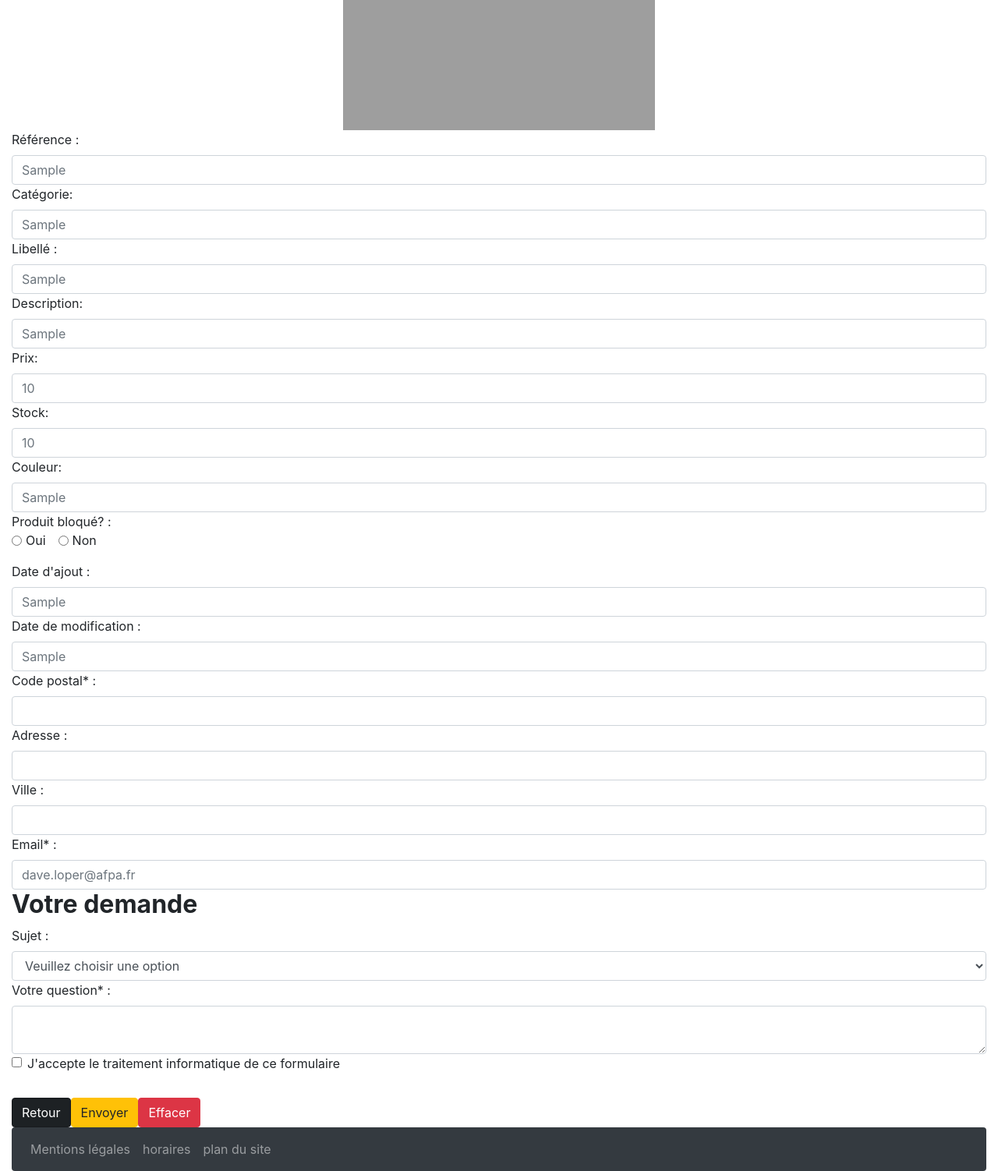
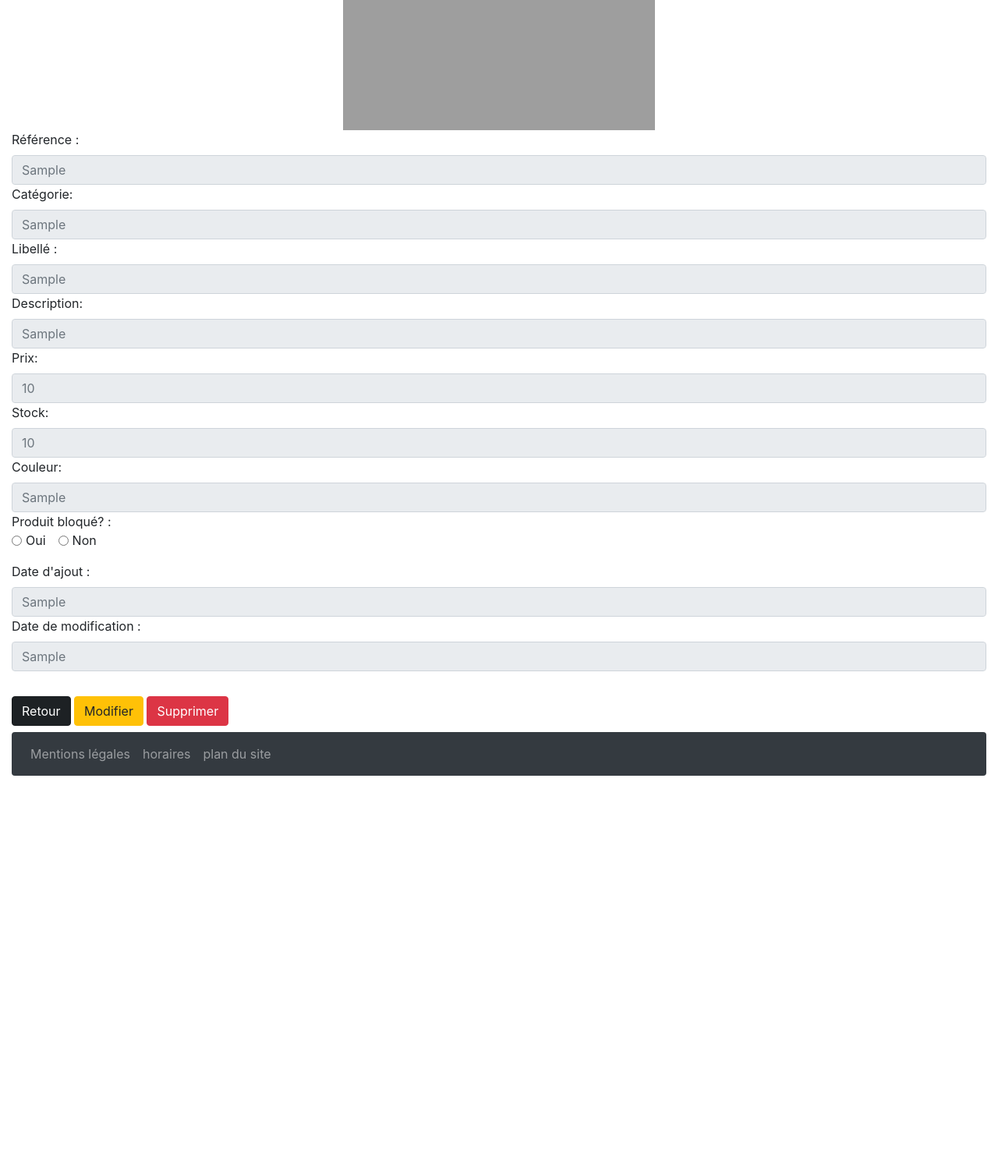
Before and after one commit to Farcy-Corentin/jarditou, a PHP site: page /details.php?pro_id=1 in a window 1280 px wide. Shown: the part 505-2007 px from the top of the page at 78% size. After the commit the page ends 1500 px from the top, so only its background shows below. Run offline with PHP 8.4, Linux system fonts and the light colour scheme; tables that the repository leaves empty or names only in its code hold one stand-in row (values such as "Sample post"); grey boxes are pictures that could not be loaded.

Commit message:
formulaire de modification à finir

```diff
--- a/details.php
+++ b/details.php
@@ -31,19 +31,19 @@
         echo "<div class='col-12'>";
             echo '<div class="form-group">';
                 echo '<label for="ref">Référence :</label>';
-                echo '<input type="text" class="form-control" name="ref" id="ref" placeholder='.$produit->pro_ref.'>';
+                echo '<input type="text" readOnly class="form-control" name="ref" id="ref" placeholder='.$produit->pro_ref.'>';
                 echo '<label for="categorie">Catégorie:  </label>';
-                echo '<input type="text" class="form-control" name="categorie" id="catégorie" placeholder='.$produit->cat_nom.'>';
+                echo '<input type="text" readOnly class="form-control" name="categorie" id="catégorie" placeholder='.$produit->cat_nom.'>';
                 echo '<label for="libelle">Libellé :  </label>';
-                echo '<input type="text" class="form-control" name="libelle" id="libelle" placeholder='.$produit->pro_libelle.'>';
+                echo '<input type="text" readOnly class="form-control" name="libelle" id="libelle" placeholder='.$produit->pro_libelle.'>';
                 echo '<label for="description">Description:  </label>';
-                echo '<input type="text" class="form-control" name="description" id="description" placeholder='.$produit->pro_description.'>';
+                echo '<input type="text" readOnly class="form-control" name="description" id="description" placeholder='.$produit->pro_description.'>';
                 echo '<label for="prix">Prix:  </label>';
-                echo '<input type="text" class="form-control" name="prix" id="prix" placeholder='.$produit->pro_prix.'>';
+                echo '<input type="text" readOnly class="form-control" name="prix" id="prix" placeholder='.$produit->pro_prix.'>';
                 echo '<label for="stock">Stock:  </label>';
-                echo '<input type="text" class="form-control" name="stock" id="stock" placeholder='.$produit->pro_stock.'>';
+                echo '<input type="text" readOnly class="form-control" name="stock" id="stock" placeholder='.$produit->pro_stock.'>';
                 echo '<label for="couleur">Couleur:  </label>';
-                echo '<input type="text" class="form-control" name="couleur" id="couleur" placeholder='.$produit->pro_couleur.'>';
+                echo '<input type="text" readOnly class="form-control" name="couleur" id="couleur" placeholder='.$produit->pro_couleur.'>';
                 echo '<div class="form-group d-flex flex-column">';
                 echo '<div>';
                 echo '<label class="form-check-label" for="bloque">Produit bloqué? :</label>';
@@ -58,41 +58,35 @@
                 echo '</div>';
                 echo '<div class="form-group">';
                 echo '<label for="date_ajout">Date d\'ajout :</label>';
-                echo '<input class="form-control" type="text" name="date_ajout" id="date_ajout" placeholder='.$produit->pro_d_ajout.'>';
+                echo '<input class="form-control" readOnly type="text" name="date_ajout" id="date_ajout" placeholder='.$produit->pro_d_ajout.'>';
                 echo '<label for="date_modif">Date de modification :</label>';
-                echo '<input class="form-control" type="text" name="date_modif" id="date_modif" placeholder='.$produit->pro_d_modif.'>';
+                echo '<input class="form-control" readOnly type="text" name="date_modif" id="date_modif" placeholder='.$produit->pro_d_modif.'>';
+                echo '</div>';
+                //   bouttons
+                '</div>';
 
-                 ?>
+                echo
+                '<a href="tableau.php" title="retour" role="button" class="btn btn-dark active mt-3 mb-2">Retour</a>
+                <a href="formulaire_modif.php?pro_id='.$produit->pro_id.'" role="button" class="btn btn-warning mt-3 mb-2">Modifier</a>
+                <a href=javascript:void(0) role="button" onclick="confirmation(7)" class="btn btn-danger mt-3 mb-2">Supprimer</a>
+                </form>
+                </div>';
+  ?>
 
-                     <label for="code_postal">Code postal* :</label>
-                     <input class="form-control" type="text" name="code_postal" id="code_postal">
-                     <label for="adresse">Adresse :</label>
-                     <input class="form-control" type="text" name="adresse" id="adresse">
-                     <label for="ville">Ville :</label>
-                     <input class="form-control" type="text" name="ville" id="ville">
-                     <label for="email">Email* :</label>
-                     <input class="form-control" type="text" placeholder="dave.loper@afpa.fr" title="dave.loper@afpa.fr" id="email" name="email">
-                     <h2 class="font-weight-bold">Votre demande</h2>
-                     <label for="sujet">Sujet :</label>
-                     <select class="form-control" name="Mes commandes" id="sujet">
-                     <option value="" selected>Veuillez choisir une option</option>
-                     <option>Mes commandes</option>
-                     <option>Question sur un produit</option>
-                     <option>Réclamation</option>
-                     <option>Autres</option>
-                     </select>
-                     <label for="votre_question">Votre question* :</label>
-                     <textarea class="form-control" name="votre_question" id="votre_question" cols="20" rows="2"></textarea>
-                     <div class="form-check">
-                     <input  class="form-check-input" type="checkbox" name="accepte" id="accepte">
-                     <label class="form-check-label" for="accepte">J'accepte le traitement informatique de ce formulaire</label>
-                     </div>
-                 </div>
-
-                     <div class="d-inline-flex">
-                     <a href="detail.php?id=12" title="retour" role="button" class="btn btn-dark active mt-3">Retour</a>
-        <button type="submit" class="btn btn-warning mt-3">Envoyer</button>
-        <button type="reset" title="sup" class="btn btn-danger mt-3">Effacer</button>
+<!-- script js pour la confirmation de suppression et redirection vers tableau-->
+    <script type=" text/javascript" language="javascript">
+      function confirmation(id)
+      {
+        if (confirm("Veuillez confirmer la supression de la fiche produit : barb001?"))
+        {
+          window.location.href="public/php/delete_script.php?id=" + id;
+        }
+        else
+        {
+          window.location.href="tableau.php";
+        }
+      }
+      </script>
                      </div>
        <?php
     include("footer.php");
```
Also changed, not shown: formulaire_modif.php (added, +78 -0 lines), script_modif.php (added, +55 -0 lines).
